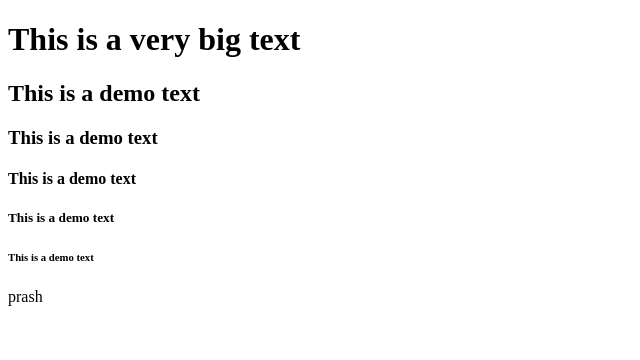
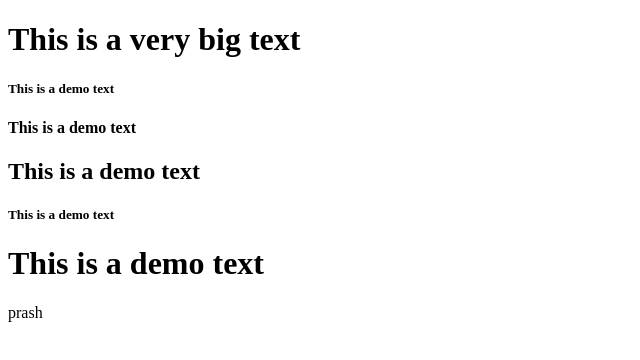
Before and after one commit to pgzs1/demowe, a plain HTML site: page index.html in a window 1280 px wide. Shown: the whole page, without its empty margins (0-640 px from the left). Drawn offline with Linux system fonts and the light colour scheme.

Commit message:
Update index.html

```diff
--- a/index.html
+++ b/index.html
@@ -9,11 +9,11 @@
 </head>
 <body>
     <h1>This is a very big text</h1>
-    <h2>This is a demo text</h5>
-    <h3>This is a demo text</h4>
-    <h4>This is a demo text</h2>
     <h5>This is a demo text</h5>
-    <h6>This is a demo text</h1>
+    <h4>This is a demo text</h4>
+    <h2>This is a demo text</h2>
+    <h5>This is a demo text</h5>
+    <h1>This is a demo text</h1>
 
     <p>prash</p>
 </body>
```
